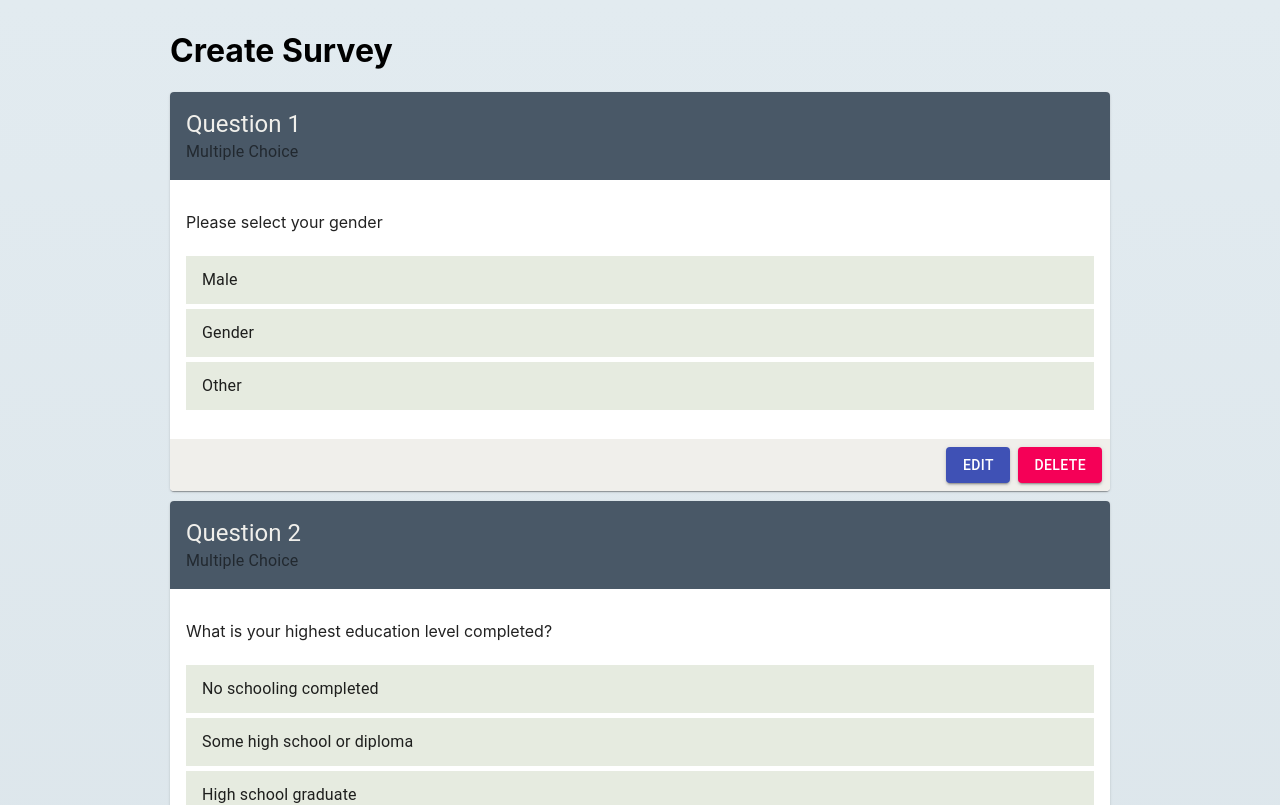
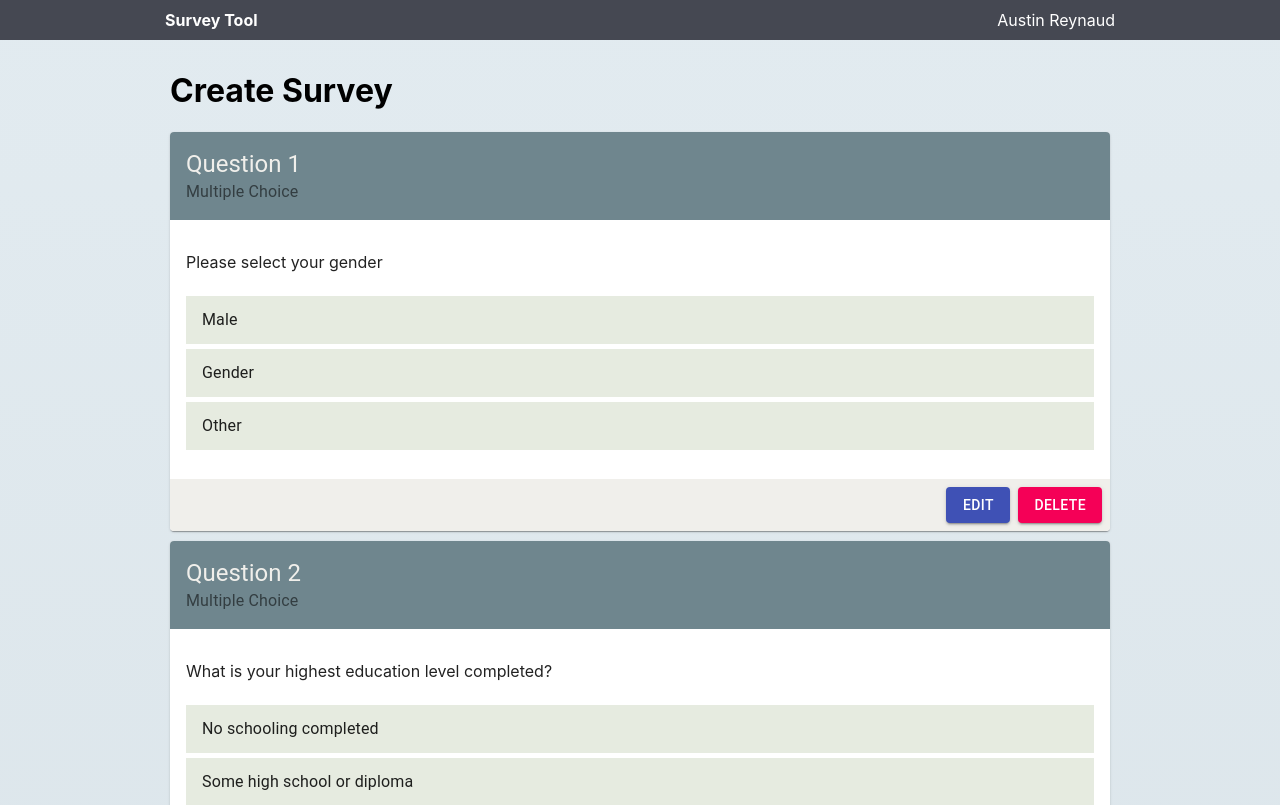
Before and after one commit to austin-rey/react-survey, a React (Create React App) app: page /create in a window 1280 px wide. Shown: the top 805 px of the page. Built offline with nearby package versions, Linux system fonts and the light colour scheme.

Commit message:
Added app navigation bar and adjusted some colors

```diff
--- a/src/App.js
+++ b/src/App.js
@@ -2,9 +2,9 @@ import React, {useState} from 'react'
 
 import './App.css';
 
-import CreateSurveyForm from './containers/CreateSurveyForm'
 import SurveyQuestions from './containers/SurveyQuestions'
 import Alerts from './components/Alerts';
+import Navigation from './components/Navigation';
 
 import {makeStyles} from '@material-ui/core/styles';
 
@@ -30,9 +30,10 @@ function App() {
       <SurveyState>
         <AlertsState>
           <Alerts/>
-            <Container maxWidth="md" className={classes.container}>
-          <SurveyQuestions/>
-        </Container>
+          <Navigation />
+          <Container maxWidth="md" className={classes.container}>
+            <SurveyQuestions/>
+          </Container>
         </AlertsState>
       </SurveyState>
     </div>
--- /dev/null
+++ b/src/components/Navigation.js
@@ -0,0 +1,33 @@
+import {makeStyles} from '@material-ui/core/styles';
+
+import { Container } from '@material-ui/core';
+
+const useStyles = makeStyles((theme) => ({
+    header: {
+        width: '100vw',
+        backgroundColor:'#454852',
+        zIndex: '9',
+        color: '#fff',
+    },
+    container: {
+        padding: '10px 5px',
+        display: 'flex',
+        flexDirection: 'row',
+        justifyContent: 'space-between'
+    }
+}));
+
+const Navigation = () => {
+    const classes = useStyles();
+
+    return (
+        <div className={classes.header}>
+            <Container maxWidth="md" className={classes.container}>
+                <span><strong>Survey Tool</strong></span>
+                <span>Austin Reynaud</span>
+            </Container>
+        </div>
+    )
+}
+
+export default Navigation;
--- a/src/containers/EditSurveyQuestion.js
+++ b/src/containers/EditSurveyQuestion.js
@@ -18,7 +18,7 @@ const useStyles = makeStyles((theme) => ({
         marginTop: '10px'
       },
       cardHeader: {
-        backgroundColor: '#495867',
+        backgroundColor: '#6F868E',
         color: '#F0EFEB'
      },
      answerField: {
--- a/src/containers/surveyQuestion.js
+++ b/src/containers/surveyQuestion.js
@@ -34,7 +34,7 @@ const useStyles = makeStyles((theme) => ({
         marginTop: '10px'
       },
       cardHeader: {
-         backgroundColor: '#495867',
+         backgroundColor: '#6F868E',
          color: '#F0EFEB'
       },
       answerList: {
```
